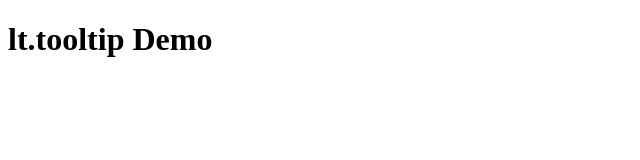
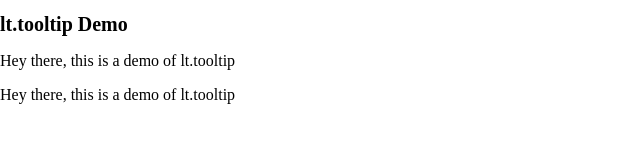
Before and after one commit to liamitus/lt.tooltip, a website: page demo/index.html in a window 1280 px wide. Shown: the whole page, without its empty margins (0-640 px from the left). Drawn offline with nearby package versions, Linux system fonts and the light colour scheme; files that its build step writes are made by us from their sources.

Commit message:
Add the tooltip to be a module that our sampleapp depends on and include the tooltip's css

```diff
--- a/demo/index.html
+++ b/demo/index.html
@@ -3,10 +3,16 @@
 <head>
     <title>lt.tooltip Demo</title>
     <script type="text/javascript" src="bower_components/angular/angular.min.js" defer></script>
+    <script type="text/javascript" src="src/lt.tooltip.js" defer></script>
     <script type="text/javascript" src="js/sampleapp.js" defer></script>
+
+    <link rel="stylesheet" type="text/css" href="src/css/lt.tooltip.css">
+    <link rel="stylesheet" type="text/css" href="css/main.css">
 </head>
 <body ng-app="lt.sampleapp">
     <h1>lt.tooltip Demo</h1>
+    <p>Hey there, this is a demo of <tooltip template="Hey this is a template!">lt.tooltip</tooltip></p>
+    <p>Hey there, this is a demo of <a tooltip content="Hey this is a template!">lt.tooltip</a></p>
 
     <script src="http://localhost:35729/livereload.js"></script>
 </body>
--- a/demo/js/sampleapp.js
+++ b/demo/js/sampleapp.js
@@ -1,6 +1,6 @@
 (function() {
 'use strict';
 
-angular.module('lt.sampleapp', [])
+angular.module('lt.sampleapp', ['lt.tooltip'])
 
 })();
```
Also changed, not shown: demo/js/sampleapp.min.js.
